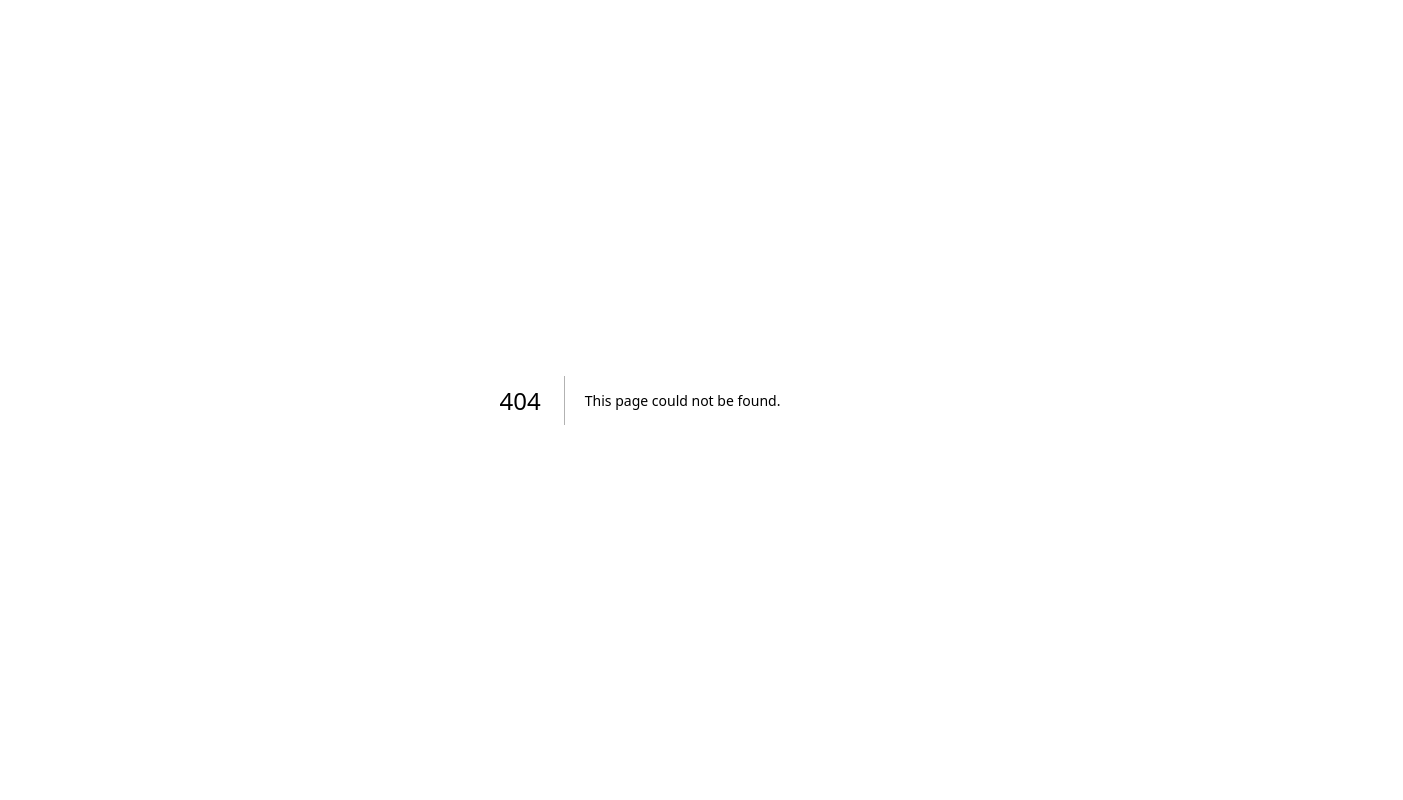
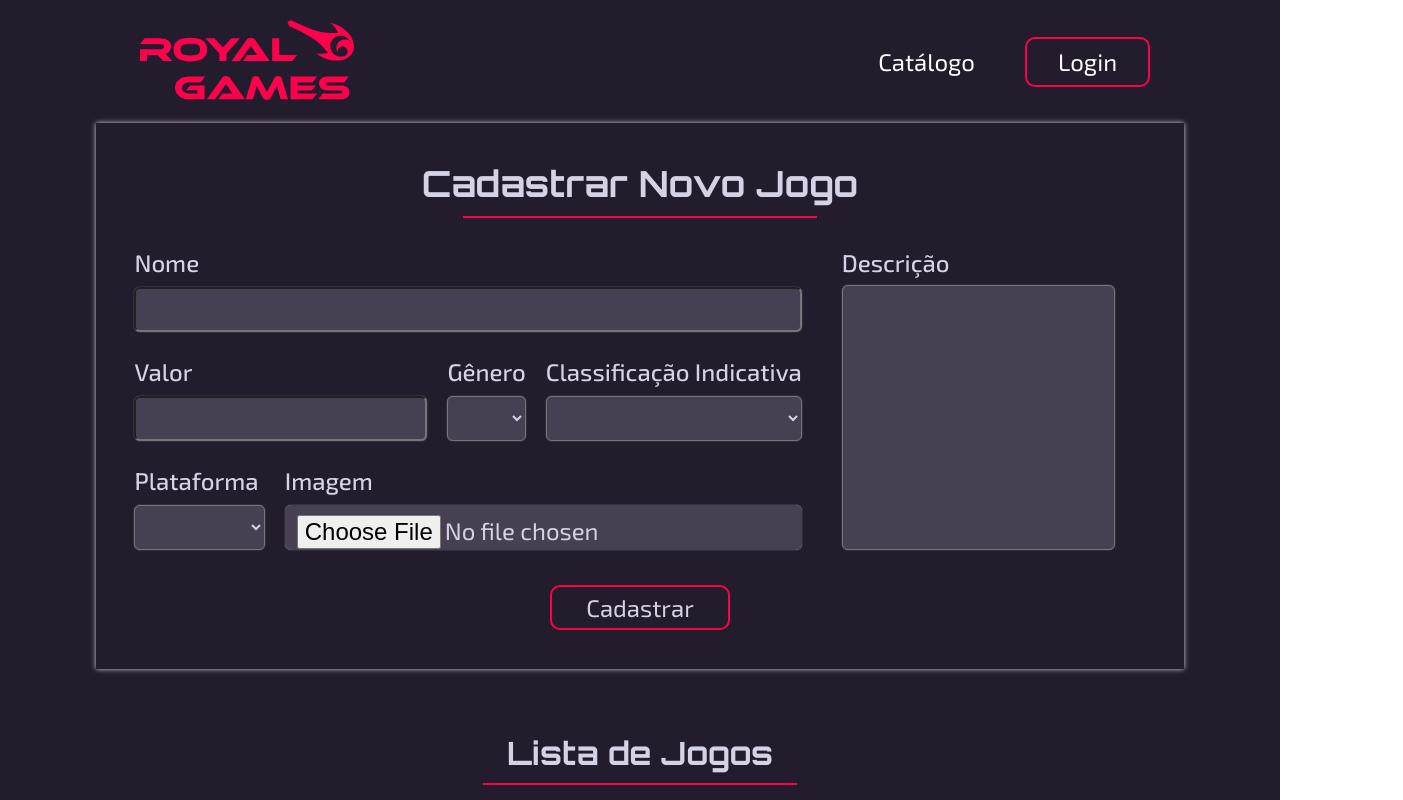
Before and after one commit to IgorVarani/RoyalGames, a Next.js app in the folder Front/royal-games/: page /cadastrar in a window 1280 px wide. Before the commit this address had no page. Shown: the top 800 px of the page, 1403 px wide, since content can reach past the window. Built offline with nearby package versions, Linux system fonts and the light colour scheme.

Commit message:
:sparkles: feat: Todas as pages finalizadas

```diff
--- /dev/null
+++ b/Front/royal-games/src/pages/cadastrar/cadastrar.module.css
@@ -0,0 +1,128 @@
+#main{
+    min-height: 140vh;
+    background-color: var(--fundo);
+}
+
+#section{
+    width: 85%;
+    margin: 0 auto;
+    padding: 3% 3%;
+    box-shadow: 0 0 5px var(--cinza);
+}
+
+#campo_cadastro h1{
+    font-family: var(--font-orbitron);
+    text-align: center;
+    color: var(--cinza);
+    font-size: var(--titulo);
+    font-weight: 600;
+}
+
+#campo_cadastro hr{
+    width: 35%;
+    border: 1px solid var(--vermelho);
+    margin: 10px auto;
+}
+
+#formulario{
+    width: 100%;
+    display: grid;
+    grid-template-columns: 1.4fr 0.9fr;
+    gap: 40px;
+    margin-top: 30px;
+}
+
+#esquerda{
+    display: flex;
+    flex-direction: column;
+    gap: 25px;
+}
+
+.linha{
+    display: flex;
+    gap: 20px;
+}
+
+.campo{
+    width: 100%;
+    display: flex;
+    flex-direction: column;
+    gap: 10px;
+}
+
+.campo label, #direita label{
+    font-family: var(--font-exo2);
+    font-size: var(--texto);
+    font-weight: 500;
+    color: var(--cinza);
+    white-space: nowrap;
+}
+
+.campo input, .campo select, #direita textarea{
+    background-color: rgb(from var(--cinza) r g b / 20%);
+    outline: none;
+    box-shadow: 0 0 1px var(--cinza);
+    border-radius: 6px;
+    outline: none;
+    color: var(--cinza);
+    padding: 10px 12px;
+    font-size: var(--texto);
+    font-family: var(--font-exo2);
+}
+
+.campo input, .campo select{
+    height: 45px;
+}
+
+#direita{
+    display: flex;
+    flex-direction: column;
+    gap: 8px;
+}
+
+#direita textarea{
+    width: 100%;
+    height: 100%;
+    min-height: 210px;
+    resize: none;
+}
+
+#botao{
+    display: block;
+    width: 180px;
+    height: 45px;
+    margin: 35px auto 0 auto;
+    border: 2px solid var(--vermelho);
+    border-radius: 10px;
+    background-color: transparent;
+    color: var(--cinza);
+    font-family: var(--font-exo2);
+    font-size: var(--texto);
+    cursor: pointer;
+    transition: transform .06s ease, box-shadow .06s ease;
+}
+
+#botao:active{
+    transform: translateY(4px);
+    box-shadow: 0 5px 0 var(--vermelho);
+}
+
+#lista{
+    min-height: 160vh;
+    align-items: center;
+    justify-items: center;
+    margin: 5% 15% 0%;
+}
+
+#lista h2{
+    font-family: var(--font-orbitron);
+    font-size: var(--subtitulo);
+    color: var(--cinza);
+    font-weight: 600;
+}
+
+#linha_h2{
+    border: 1px solid var(--vermelho);
+    width: 35%;
+    margin: 10px auto;
+}
--- /dev/null
+++ b/Front/royal-games/src/pages/cadastrar/index.tsx
@@ -0,0 +1,84 @@
+import { Fragment } from "react/jsx-runtime";
+import styles from "./cadastrar.module.css";
+import { ToastContainer } from "react-toastify";
+import Header from "@/components/header/header";
+import Footer from "@/components/footer/footer";
+import Lista from "@/components/jogo-lista/jogo-lista";
+
+const Cadastrar = () => {
+    return (
+        <Fragment>
+            <Header />
+            <ToastContainer />
+            <main id={styles.main}>
+                <section id={styles.section}>
+                    <div id={styles.campo_cadastro}>
+                        <h1>Cadastrar Novo Jogo</h1>
+                        <hr />
+                        <div id={styles.formulario}>
+                            <div id={styles.esquerda}>
+                                <div className={styles.campo}>
+                                    <label>Nome</label>
+                                    <input type="text" />
+                                </div>
+
+                                <div className={styles.linha}>
+
+                                    <div className={styles.campo}>
+                                        <label>Valor</label>
+                                        <input type="text" />
+                                    </div>
+
+                                    <div className={styles.campo}>
+                                        <label>Gênero</label>
+                                        <select>
+                                            <option></option>
+                                        </select>
+                                    </div>
+
+                                    <div className={styles.campo}>
+                                        <label>Classificação Indicativa</label>
+                                        <select>
+                                            <option></option>
+                                        </select>
+                                    </div>
+                                </div>
+
+                                <div className={styles.linha}>
+
+                                    <div className={styles.campo}>
+                                        <label>Plataforma</label>
+                                        <select>
+                                            <option></option>
+                                        </select>
+                                    </div>
+
+                                    <div className={styles.campo}>
+                                        <label>Imagem</label>
+                                        <input type="file" />
+                                    </div>
+                                </div>
+                            </div>
+
+                            <div id={styles.direita}>
+                                <label>Descrição</label>
+                                <textarea></textarea>
+                            </div>
+
+                        </div>
+                        <button id={styles.botao}>Cadastrar</button>
+                    </div>
+                </section>
+
+                <section id={styles.lista}>
+                    <h2>Lista de Jogos</h2>
+                    <hr id={styles.linha_h2}></hr>
+                    <Lista/>
+                </section>
+            </main>
+            <Footer />
+        </Fragment>
+    );
+}
+
+export default Cadastrar;
```
